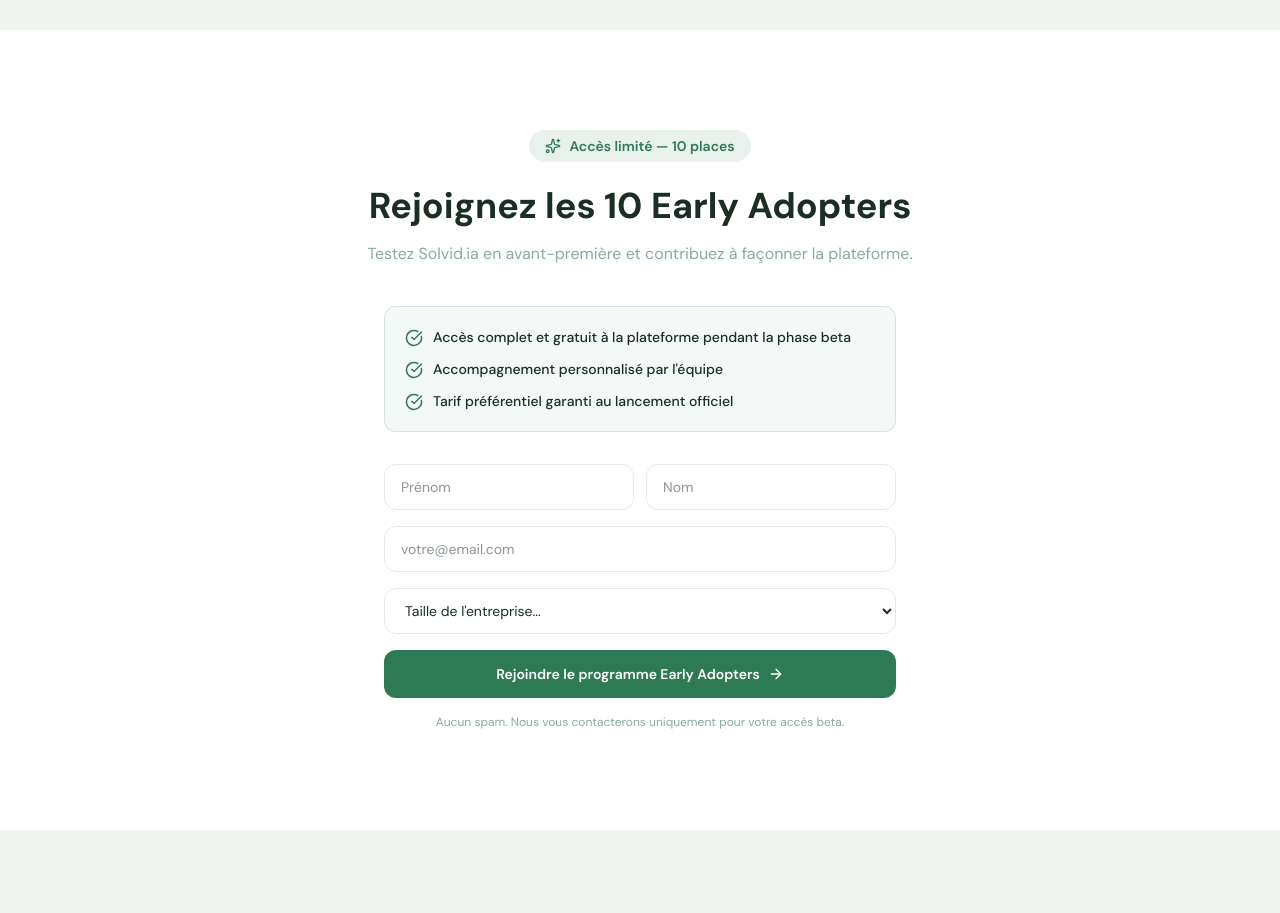
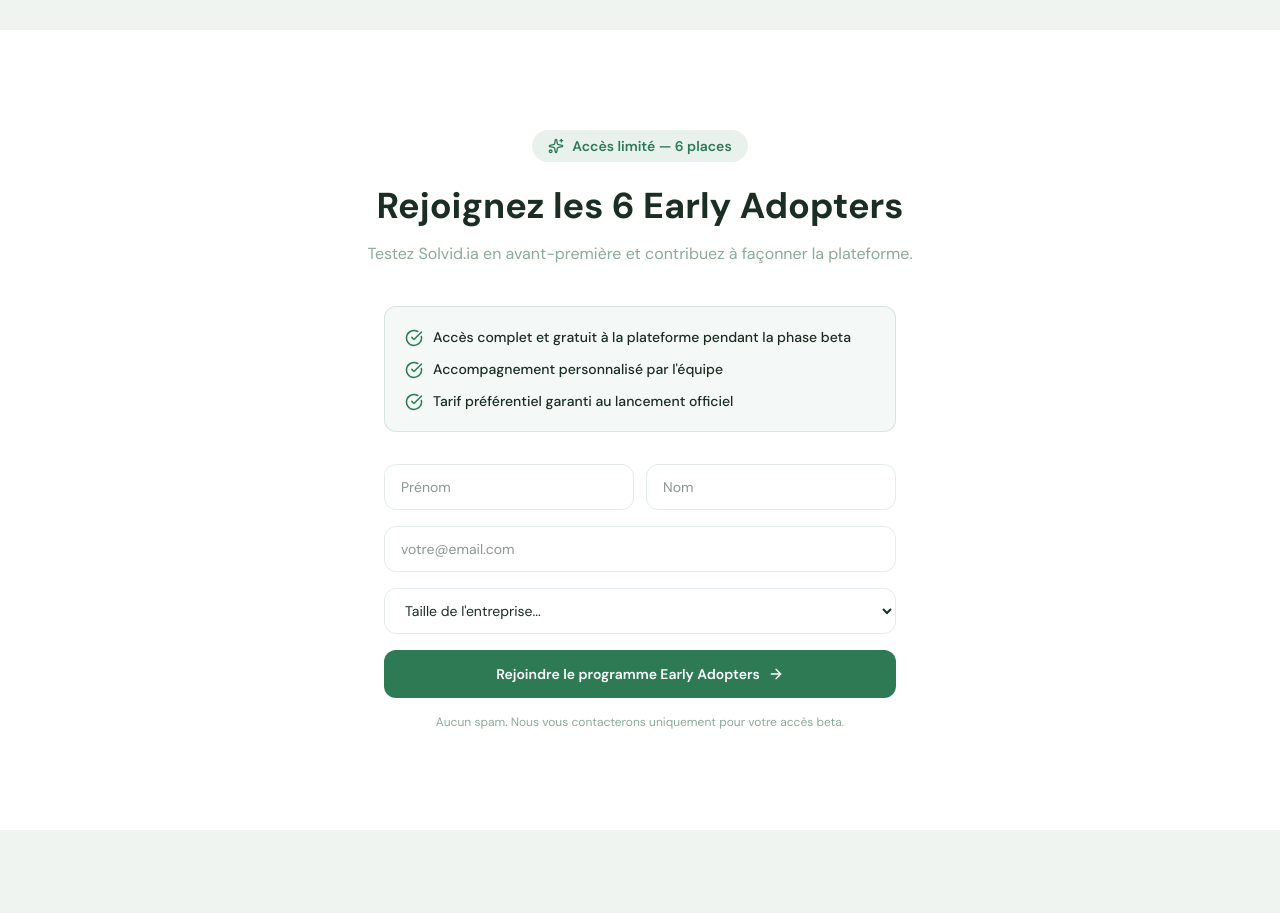
Before and after one commit to Nathansolvid/Site.solvidia, a React (Vite) app: page / in a window 1280 px wide. Shown: the part 5040-5953 px from the top of the page. Built offline with nearby package versions, Linux system fonts and the light colour scheme.

Commit message:
Early Adopters : 10 → 6 places

```diff
--- a/src/components/DemoModal.tsx
+++ b/src/components/DemoModal.tsx
@@ -49,7 +49,7 @@
           </div>
         ) : (
           <>
-            <h3 className="text-2xl font-bold mb-1">Rejoignez les 10 Early Adopters</h3>
+            <h3 className="text-2xl font-bold mb-1">Rejoignez les 6 Early Adopters</h3>
             <p className="text-muted text-sm mb-5">
               Testez Solvid.ia en avant-première et contribuez à façonner la plateforme.
             </p>
--- a/src/components/TestimonialsSection.tsx
+++ b/src/components/TestimonialsSection.tsx
@@ -19,10 +19,10 @@
         <div ref={headerRef} className="text-center mb-10">
           <div className="inline-flex items-center gap-2 bg-primary/10 text-primary rounded-full px-4 py-1.5 text-sm font-semibold mb-6">
             <Sparkles size={16} />
-            Accès limité — 10 places
+            Accès limité — 6 places
           </div>
           <h2 className="text-3xl lg:text-4xl font-bold text-center mb-4 max-w-3xl mx-auto">
-            Rejoignez les 10 Early Adopters
+            Rejoignez les 6 Early Adopters
           </h2>
           <p className="text-center text-muted mb-4 max-w-xl mx-auto">
             Testez Solvid.ia en avant-première et contribuez à façonner la plateforme.
```
